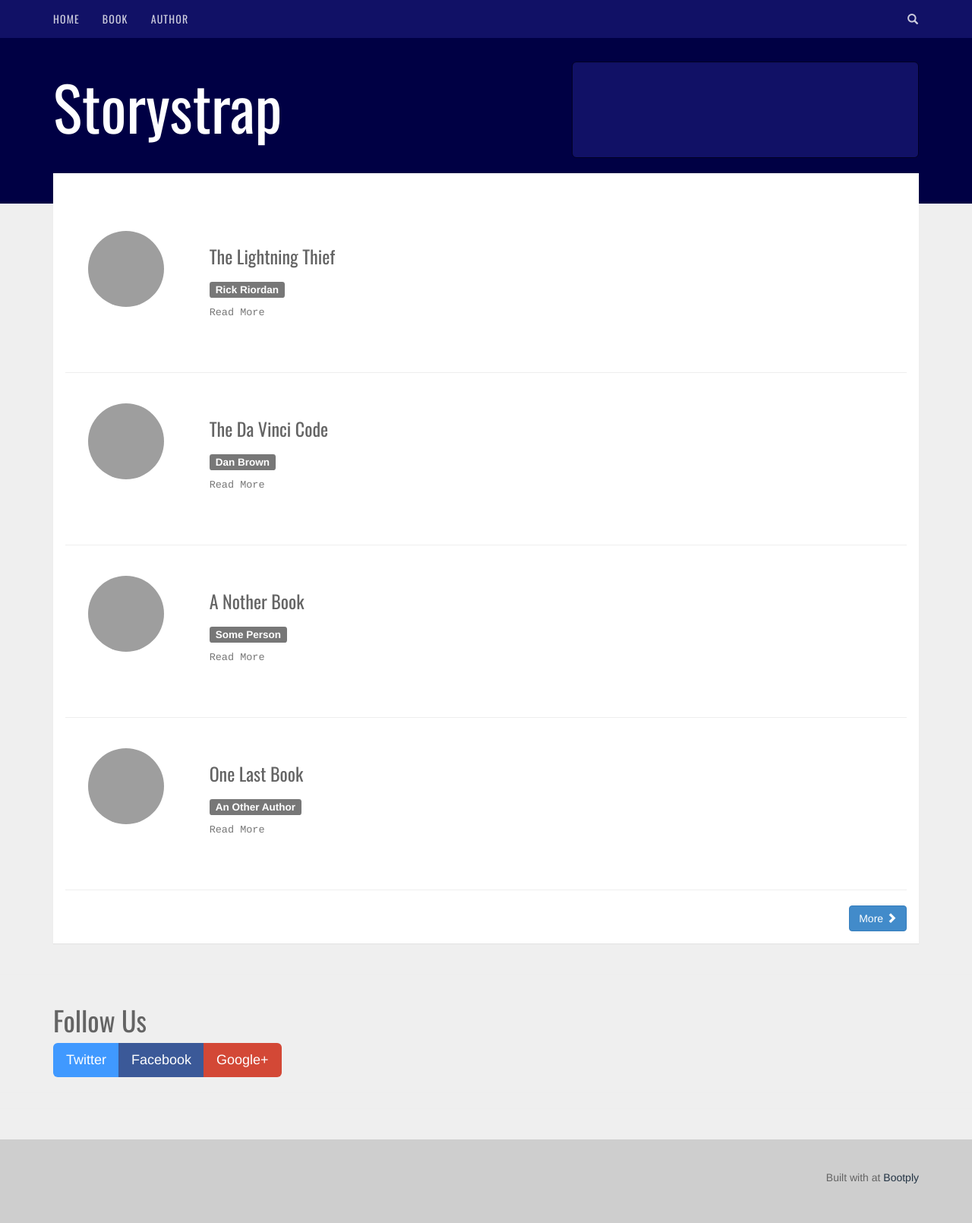
After one commit to ajroberts10/musicandcolour, a Node server app: page /Books in a window 1280 px wide. The commit adds this page. Shown: the whole page at 76% size. Run offline with Node 20, Linux system fonts and the light colour scheme; some libraries are stand-ins or nearby versions; some web fonts are replaced; grey boxes are pictures that could not be loaded.

Commit message:
Adding route file

```diff
--- a/app.js
+++ b/app.js
@@ -2,11 +2,40 @@ var express = require('express');
 
 var app = express();
 
+
+
 app.use(express.static('public'));
-app.use(express.static('src/views'));
+app.set('views', 'src/views');
+
+app.set('view engine', 'ejs');
+
+var nav = [
+    {
+        Link: '/Books',
+        Text: 'Book'
+    },
+    {
+        Link: '/Authors',
+        Text: 'Author'
+    }
+];
+
+bookRouter = require('./src/routes/bookRoutes')(nav)
+app.use('/Books', bookRouter);
 
 app.get('/', function(req, res) {
-    res.send('Hello world');
+    res.render('index', {title: 'Hello from render', nav:
+        [
+            {
+                Link: '/Books',
+                Text: 'Books'
+            },
+            {
+                Link: '/Authors',
+                Text: 'Authors'
+            }
+        ]
+    });
 });
 
 var port = 5000;
--- a/package.json
+++ b/package.json
@@ -18,6 +18,7 @@
   },
   "homepage": "https://github.com/ajroberts10/musicandcolour#readme",
   "dependencies": {
+    "ejs": "^2.5.6",
     "express": "^4.14.1",
     "jshint": "^2.9.4"
   },
--- /dev/null
+++ b/src/routes/bookRoutes.js
@@ -0,0 +1,56 @@
+var express = require('express');
+
+var bookRouter = express.Router();
+
+var router = function(nav)  {
+    var books =
+            [
+                {
+                    "title" : "The Lightning Thief",
+                    "author" : "Rick Riordan",
+                    "genre" : "fantasy",
+                    "read" : true
+                },
+                {
+                    "title" : "The Da Vinci Code",
+                    "author" : "Dan Brown",
+                    "genre" : "fantasy",
+                    "read" : true
+                },
+                {
+                    "title" : "A Nother Book",
+                    "author" : "Some Person",
+                    "genre" : "fantasy",
+                    "read" : false
+                },
+                {
+                    "title" : "One Last Book",
+                    "author" : "An Other Author",
+                    "genre" : "fantasy",
+                    "read" : false
+                }
+            ];
+
+    bookRouter.route('/')
+        .get(function(req, res) {
+            res.render('bookListView', {
+                title: 'Books',
+                nav:nav,
+                books: books
+            });
+        })
+
+    bookRouter.route('/:id')
+        .get(function(req, res) {
+            var id = req.params.id
+            res.render('bookView', {
+                title: 'Books',
+                nav:nav,
+                book: books[id]
+            });
+        })
+
+    return bookRouter;
+}
+
+module.exports = router;
--- /dev/null
+++ b/src/views/bookListView.ejs
@@ -0,0 +1,188 @@
+<!DOCTYPE html>
+<html lang="en">
+	<head>
+		<meta http-equiv="content-type" content="text/html; charset=UTF-8">
+		<meta charset="utf-8">
+		<title>Storystrap Template</title>
+		<meta name="generator" content="Bootply" />
+		<meta name="viewport" content="width=device-width, initial-scale=1, maximum-scale=1">
+
+    <!-- bower:css -->
+    <link rel="stylesheet" href="/lib/bootstrap/dist/css/bootstrap.min.css" />
+    <link rel="stylesheet" href="/lib/font-awesome/css/font-awesome.min.css" />
+    <!-- endbower -->
+
+    <!-- bower:js -->
+    <script src="/lib/jquery/dist/jquery.js"></script>
+    <script src="/lib/bootstrap/dist/js/bootstrap.js"></script>
+    <!-- endbower -->
+
+    <!-- inject:css -->
+    <link rel="stylesheet" href="/css/bootstrap.min.css">
+    <link rel="stylesheet" href="/css/styles.css">
+    <!-- endinject -->
+
+    <!-- inject:js -->
+    <script src="/js/bootstrap.min.js"></script>
+    <!-- endinject -->
+
+		<!--[if lt IE 9]>
+			<script src="//html5shim.googlecode.com/svn/trunk/html5.js"></script>
+		<![endif]-->
+
+	</head>
+	<body>
+<header class="navbar navbar-bright navbar-fixed-top" role="banner">
+  <div class="container">
+    <div class="navbar-header">
+      <button class="navbar-toggle" type="button" data-toggle="collapse" data-target=".navbar-collapse">
+        <span class="sr-only">Toggle navigation</span>
+        <span class="icon-bar"></span>
+        <span class="icon-bar"></span>
+        <span class="icon-bar"></span>
+      </button>
+      <a href="/" class="navbar-brand">Home</a>
+    </div>
+    <nav class="collapse navbar-collapse" role="navigation">
+      <ul class="nav navbar-nav">
+        <% for(var i=0; i<nav.length; i++){%>
+            <li><a href="<%=nav[i].Link%>"><%=nav[i].Text%></a></li>
+        <%}%>
+      </ul>
+      <ul class="nav navbar-right navbar-nav">
+        <li class="dropdown">
+          <a href="#" class="dropdown-toggle" data-toggle="dropdown"><i class="glyphicon glyphicon-search"></i></a>
+          <ul class="dropdown-menu" style="padding:12px;">
+            <form class="form-inline">
+              <button type="submit" class="btn btn-default pull-right"><i class="glyphicon glyphicon-search"></i></button><input type="text" class="form-control pull-left" placeholder="Search">
+            </form>
+          </ul>
+        </li>
+      </ul>
+    </nav>
+  </div>
+</header>
+
+<div id="masthead">
+  <div class="container">
+    <div class="row">
+      <div class="col-md-7">
+        <h1>Storystrap
+          <p class="lead"></p>
+        </h1>
+      </div>
+      <div class="col-md-5">
+        <div class="well well-lg">
+          <div class="row">
+            <div class="col-sm-12">
+
+
+            </div>
+          </div>
+        </div>
+      </div>
+    </div>
+  </div><!-- /cont -->
+
+  <div class="container">
+    <div class="row">
+      <div class="col-md-12">
+        <div class="top-spacer"> </div>
+      </div>
+    </div>
+  </div><!-- /cont -->
+
+</div>
+
+
+<div class="container">
+  <div class="row">
+
+    <div class="col-md-12">
+
+      <div class="panel">
+        <div class="panel-body">
+
+
+
+          <!--/stories-->
+          <% for(var i=0; i<books.length; i++){%>
+            <div class="row">
+              <br>
+              <div class="col-md-2 col-sm-3 text-center">
+                <a class="story-title" href="#"><img alt="" src="http://api.randomuser.me/portraits/thumb/men/58.jpg" style="width:100px;height:100px" class="img-circle"></a>
+              </div>
+              <div class="col-md-10 col-sm-9">
+                <h3><%=books[i].title%></h3>
+                <div class="row">
+                  <div class="col-xs-9">
+                    <h4><span class="label label-default"><%=books[i].author%></span></h4><h4>
+                    <small style="font-family:courier,'new courier';" class="text-muted"><a href="/books/<%=i%>" class="text-muted">Read More</a></small>
+                    </h4></div>
+                  <div class="col-xs-3"></div>
+                </div>
+                <br><br>
+              </div>
+            </div>
+            <hr>
+          <%}%>
+          <!--/stories-->
+
+
+          <a href="/" class="btn btn-primary pull-right btnNext">More <i class="glyphicon glyphicon-chevron-right"></i></a>
+
+
+        </div>
+      </div>
+
+
+
+   	</div><!--/col-12-->
+  </div>
+</div>
+
+
+<hr>
+
+<div class="container" id="footer">
+  <div class="row">
+    <div class="col col-sm-12">
+
+      <h1>Follow Us</h1>
+      <div class="btn-group">
+       <a class="btn btn-twitter btn-lg" href="#"><i class="icon-twitter icon-large"></i> Twitter</a>
+	   <a class="btn btn-facebook btn-lg" href="#"><i class="icon-facebook icon-large"></i> Facebook</a>
+	   <a class="btn btn-google-plus btn-lg" href="#"><i class="icon-google-plus icon-large"></i> Google+</a>
+      </div>
+
+    </div>
+  </div>
+</div>
+
+<hr>
+
+<hr>
+
+<footer>
+  <div class="container">
+    <div class="row">
+      <div class="col-sm-6">
+        <ul class="list-inline">
+          <li><i class="icon-facebook icon-2x"></i></li>
+          <li><i class="icon-twitter icon-2x"></i></li>
+          <li><i class="icon-google-plus icon-2x"></i></li>
+          <li><i class="icon-pinterest icon-2x"></i></li>
+        </ul>
+
+      </div>
+      <div class="col-sm-6">
+          <p class="pull-right">Built with <i class="icon-heart-empty"></i> at <a href="http://www.bootply.com">Bootply</a></p>
+      </div>
+    </div>
+  </div>
+</footer>
+	<!-- script references -->
+		<script src="//ajax.googleapis.com/ajax/libs/jquery/2.0.2/jquery.min.js"></script>
+		<script src="js/bootstrap.min.js"></script>
+	</body>
+</html>
```
Also changed, not shown: src/views/bookView.ejs (renamed from src/views/index.html, +6 -91 lines), src/views/index.ejs (added, +189 -0 lines).
